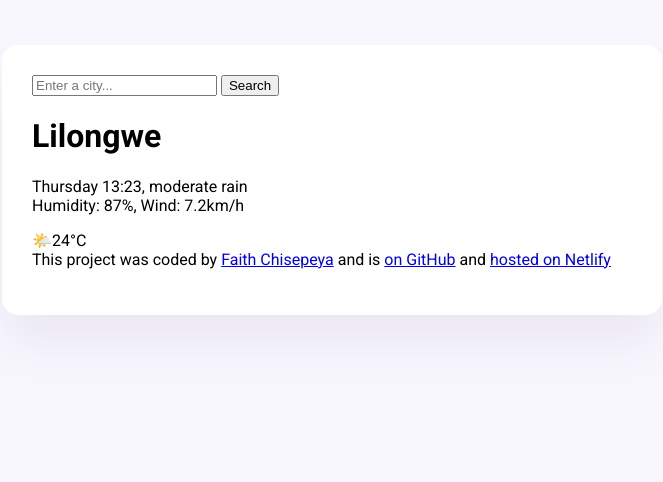
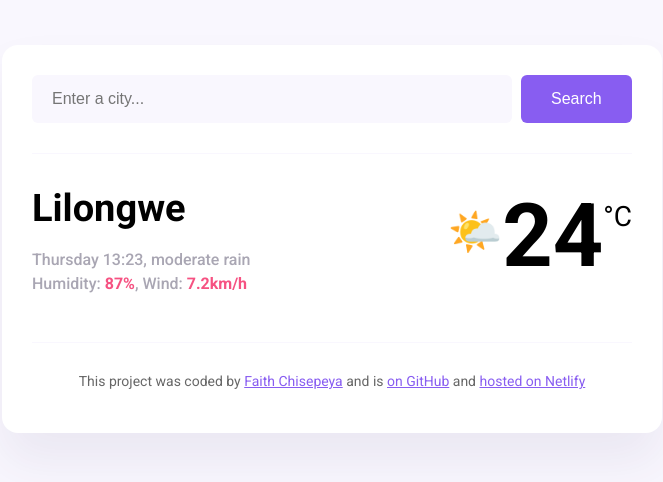
Before and after one commit to FaiCodess/vanilla-project, a plain HTML site: page index.html in a window 1280 px wide. Shown: the whole page, without its empty margins (308-971 px from the left). Drawn offline with Linux system fonts and the light colour scheme.

Commit message:
css styling

```diff
--- a/index.html
+++ b/index.html
@@ -11,20 +11,28 @@
 </head>
 <body>
   <div class="weather-app">
-  <header>
-    <input type="search"  placeholder="Enter a city..." required />
-    <input type="submit" value="Search" />
-  </header>
+    <header>
+      <form class="search-form">
+        <input type="search"  placeholder="Enter a city..." class="search-input " required />
+        <input type="submit" value="Search" class="search-button"/>
+      </form>
+    </header>
   <main>
-    <h1>Lilongwe</h1>
-    <div>
-        <p>
+    <div class="weather-app-data">
+      <div>
+        <h1 class="weather-app-city">Lilongwe</h1>
+        <p class="weather-app-details">
             Thursday 13:23, moderate rain
             <br />
-            Humidity: 87%, Wind: 7.2km/h
+            Humidity: <strong>87%</strong>, Wind: <strong> 7.2km/h</strong>
         </p>
+      </div>
+    <div class="weather-app-temperature-container">
+        <div class="weather-app-icon">🌤️</div>
+        <div class="weather-app-temperature">24</div>
+        <div class="weather-app-unit">°C</div>
     </div>
-    <div>🌤️24°C</div>
+    </div>
   </main>
   <footer>
     This project was coded by
--- a/src/style.css
+++ b/src/style.css
@@ -1,6 +1,10 @@
 body{
     background-color: #f9f7fe;
     font-family: "Roboto", sans-serif;
+}
+
+a{
+    color: #885df1;
 }
 
 .weather-app{
@@ -11,3 +15,86 @@ body{
     border-radius: 16px;
     padding: 30px;
 }
+
+header{
+    border-bottom: 1px solid #f9f7fe;
+    padding: 0 0 30px 0;
+}
+
+.search-input{
+    background-color: #f9f7fe;
+    border: none;
+    border-radius: 6px;
+    width: 80%;
+    font-size: 16px;
+    padding: 15px 20px;
+
+}
+
+.search-button{
+    background: #885df1;
+    padding: 15px 30px;
+    border: none;
+    font-size: 16px;
+    margin-left: 5px;
+    border-radius: 6px;
+    color: white;
+
+}
+
+main{
+    padding: 30px 0;
+}
+
+.weather-app-data{
+    display: flex;
+    justify-content: space-between;
+}
+
+.weather-app-city{
+    margin: 0;
+    font-size: 38px;
+    line-height: 48px;
+}
+
+.weather-app-details{
+    font-size: 16px;
+    color: rgba(39, 33, 66, 0.4);
+    line-height: 24px;
+    font-weight: 500;
+
+}
+
+.weather-app-details strong{
+    color: #f65282;
+
+}
+
+.weather-app-temperature-container{
+    display: flex ;
+}
+
+.weather-app-icon{
+    font-size: 44px;
+    margin-top: 22px;
+}
+
+.weather-app-temperature{
+    font-size: 88px;
+    font-weight: bold;
+}
+
+.weather-app-unit{
+    font-size: 28px;
+    margin-top: 16px;
+}
+
+
+
+footer{
+    border-top: 1px solid #f9f7fe;
+    padding: 30px 0 0 0;
+    text-align: center;
+    font-size: 14px;
+    color: rgb(0, 0, 0, 0.6);
+}
```
